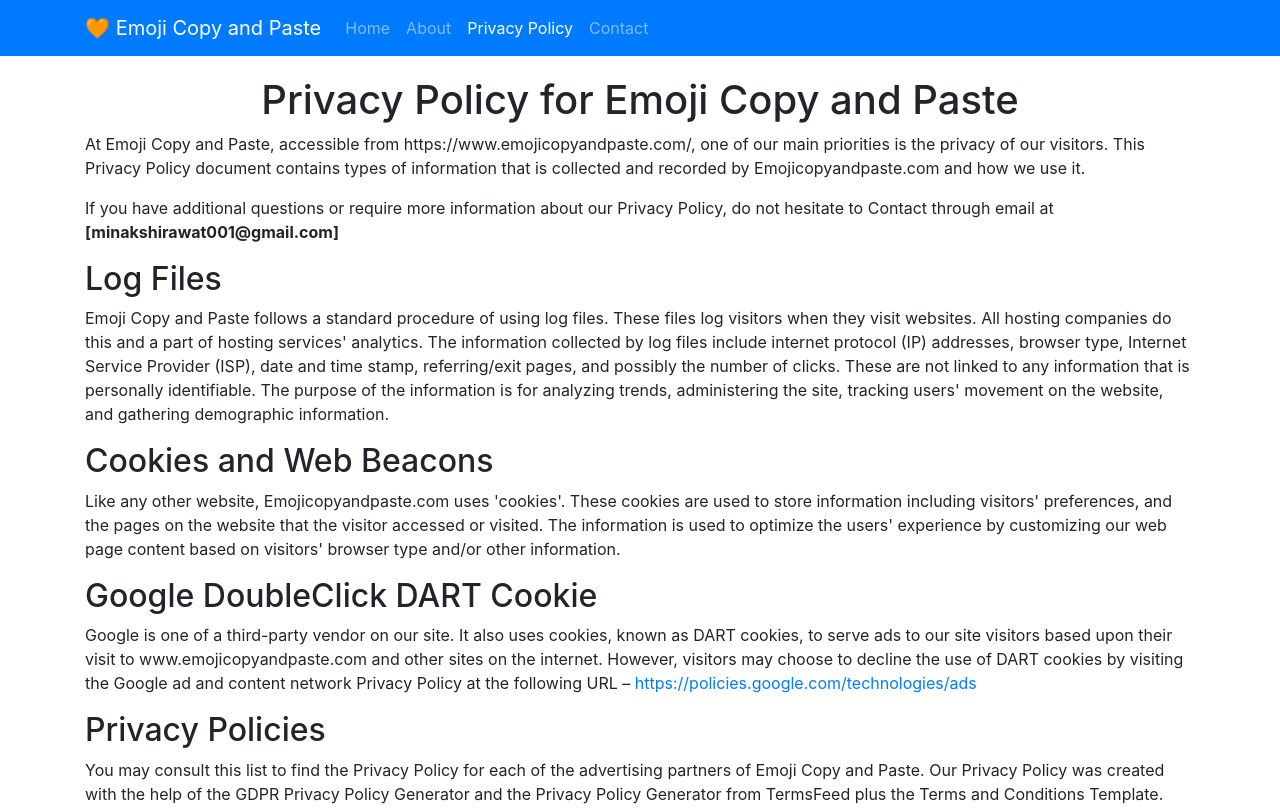
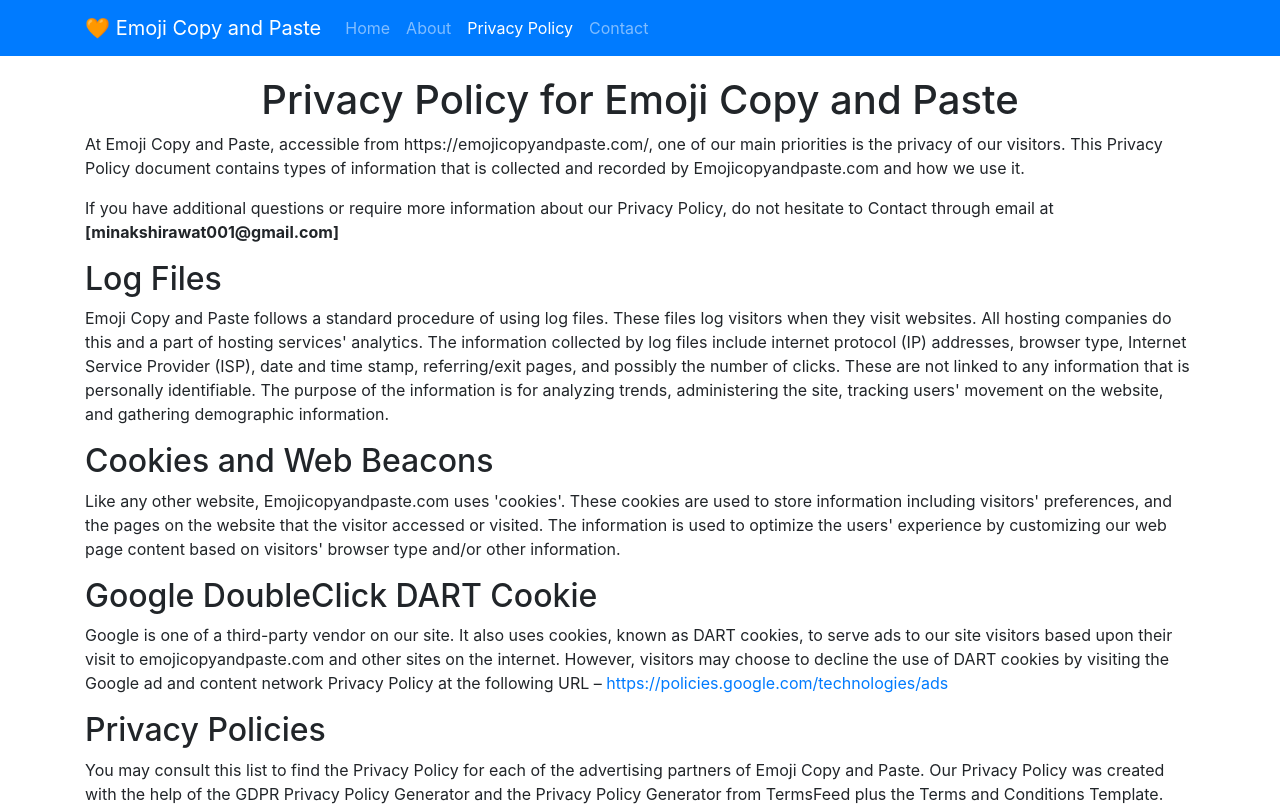
Before and after one commit to ranabayan/emojicopyandpaste, a plain HTML site: page Privacy-Policy.html in a window 1280 px wide. Shown: the top 809 px of the page. Drawn offline with nearby package versions, Linux system fonts and the light colour scheme.

Commit message:
Update Privacy-Policy.html

```diff
--- a/Privacy-Policy.html
+++ b/Privacy-Policy.html
@@ -3,7 +3,7 @@
 <head>
 <meta charset="utf-8">
 <meta http-equiv="X-UA-Compatible" content="IE=edge">
-<link rel="shortcut icon" type="image/x-icon" href="https://www.emojicopyandpaste.com/favicon.ico">
+<link rel="shortcut icon" type="image/x-icon" href="https://emojicopyandpaste.com/favicon.ico">
 <title>😍 Emoji Copy and Paste ➼ One Click Copy & Paste Emoji</title>
 <meta name="viewport" content="width=device-width, initial-scale=1.0">
 <meta name="description" content="One Click Copy emoji and paste wherever you want ✌. Just tab on any emoji it will Copied to clipboard. No extra software required.😍😘🤩😆😂🤣🧐🤓😻❤️💖💙😜🤪😴😳😱">
@@ -17,8 +17,8 @@
 <meta property="og:type" content="website" />
 <meta property="og:title" content="😎 Emoji Copy and Paste ➼ One Click Copy & Paste Emoji" />
 <meta property="og:description" content="Emojis are the best way to express your emotions and feelings, just copy and paste wherever you want that’s it." />
-<meta property="og:url" content="https://www.emojicopyandpaste.com/" />
-<meta property="og:image" content="https://www.emojicopyandpaste.com/Emoji-copy-and-paste.jpg" />
+<meta property="og:url" content="https://emojicopyandpaste.com/" />
+<meta property="og:image" content="https://emojicopyandpaste.com/Emoji-copy-and-paste.jpg" />
 <link rel="stylesheet" type="text/css" href="style.css">
 <link rel="stylesheet" href="https://stackpath.bootstrapcdn.com/bootstrap/4.5.2/css/bootstrap.min.css" integrity="sha384-JcKb8q3iqJ61gNV9KGb8thSsNjpSL0n8PARn9HuZOnIxN0hoP+VmmDGMN5t9UJ0Z" crossorigin="anonymous">
 <script src="https://code.jquery.com/jquery-3.5.1.slim.min.js" integrity="sha384-DfXdz2htPH0lsSSs5nCTpuj/zy4C+OGpamoFVy38MVBnE+IbbVYUew+OrCXaRkfj" crossorigin="anonymous"></script>
@@ -35,7 +35,7 @@
 		</button>
 		<div class="collapse navbar-collapse" id="navbarNavAltMarkup">
 		  <div class="navbar-nav">
-			<a class="nav-link" href="https://www.emojicopyandpaste.com">Home</a>
+			<a class="nav-link" href="https://emojicopyandpaste.com">Home</a>
 			<a class="nav-link" href="#card-body">About</a>
 			<a class="nav-link active" href="#">Privacy Policy<span class="sr-only">(current)</span></a>
 			<a class="nav-link" href="#card-body2">Contact</a>
@@ -48,14 +48,14 @@
 	<div style="padding-top:20px"></div>
 <h1 style="text-align: center;">Privacy Policy for Emoji Copy and Paste</h1>
 
-<p>At Emoji Copy and Paste, accessible from https://www.emojicopyandpaste.com/, one of our main priorities is the privacy of our visitors. This Privacy Policy document contains types of information that is collected and recorded by Emojicopyandpaste.com and how we use it.</p>
+<p>At Emoji Copy and Paste, accessible from https://emojicopyandpaste.com/, one of our main priorities is the privacy of our visitors. This Privacy Policy document contains types of information that is collected and recorded by Emojicopyandpaste.com and how we use it.</p>
 <p>If you have additional questions or require more information about our Privacy Policy, do not hesitate to Contact through email at <b>[minakshirawat001@gmail.com]</b></p>
 <h2>Log Files</h2>
 <p>Emoji Copy and Paste follows a standard procedure of using log files. These files log visitors when they visit websites. All hosting companies do this and a part of hosting services' analytics. The information collected by log files include internet protocol (IP) addresses, browser type, Internet Service Provider (ISP), date and time stamp, referring/exit pages, and possibly the number of clicks. These are not linked to any information that is personally identifiable. The purpose of the information is for analyzing trends, administering the site, tracking users' movement on the website, and gathering demographic information.</p>
 <h2>Cookies and Web Beacons</h2>
 <p>Like any other website, Emojicopyandpaste.com uses 'cookies'. These cookies are used to store information including visitors' preferences, and the pages on the website that the visitor accessed or visited. The information is used to optimize the users' experience by customizing our web page content based on visitors' browser type and/or other information.</p>
 <h2>Google DoubleClick DART Cookie</h2>
-<p>Google is one of a third-party vendor on our site. It also uses cookies, known as DART cookies, to serve ads to our site visitors based upon their visit to www.emojicopyandpaste.com and other sites on the internet. However, visitors may choose to decline the use of DART cookies by visiting the Google ad and content network Privacy Policy at the following URL – <a href="https://policies.google.com/technologies/ads">https://policies.google.com/technologies/ads</a></p>
+<p>Google is one of a third-party vendor on our site. It also uses cookies, known as DART cookies, to serve ads to our site visitors based upon their visit to emojicopyandpaste.com and other sites on the internet. However, visitors may choose to decline the use of DART cookies by visiting the Google ad and content network Privacy Policy at the following URL – <a href="https://policies.google.com/technologies/ads">https://policies.google.com/technologies/ads</a></p>
 <h2>Privacy Policies</h2>
 <P>You may consult this list to find the Privacy Policy for each of the advertising partners of Emoji Copy and Paste. Our Privacy Policy was created with the help of the GDPR Privacy Policy Generator and the Privacy Policy Generator from TermsFeed plus the Terms and Conditions Template</a>.</p>
 <p>Third-party ad servers or ad networks uses technologies like cookies, JavaScript, or Web Beacons that are used in their respective advertisements and links that appear on Emojicopyandpaste.com, which are sent directly to users' browser. They automatically receive your IP address when this occurs. These technologies are used to measure the effectiveness of their advertising campaigns and/or to personalize the advertising content that you see on websites that you visit.</p>
@@ -74,8 +74,8 @@
 
 <div class="card text-center">
 	<div id="card-body">
-	  <h3 class="card-title">About <a href="https:\\www.emojicopyandpaste.com">Emoji Copy and Paste</a></h3>
-	  <p>Hey, are you searching for beautiful Emoji which you can copy easily? Then you are in the right place because here you can find all categories of Emoji on this page. We serve emoji for you with one click copy to clipboard facility. Emoji are supported on Apple iOS, Android, Linux, OS X, Windows, Apps like Facebook, Instagram, Twitter, Tumblr, Jiochat, Snapchat, Blog, Website and other social media massaging platforms. Express your feelings through an Emoji. Now a days we use emojis everyday in our day-to-day life. We all know that 17 July is the world emoji day. It is very easy to express your feelings & emotions via <a href="https://www.emojicopyandpaste.com">Emojis</a>, because you don't need to write to much text fot it.</p>
+	  <h3 class="card-title">About <a href="https:\\emojicopyandpaste.com">Emoji Copy and Paste</a></h3>
+	  <p>Hey, are you searching for beautiful Emoji which you can copy easily? Then you are in the right place because here you can find all categories of Emoji on this page. We serve emoji for you with one click copy to clipboard facility. Emoji are supported on Apple iOS, Android, Linux, OS X, Windows, Apps like Facebook, Instagram, Twitter, Tumblr, Jiochat, Snapchat, Blog, Website and other social media massaging platforms. Express your feelings through an Emoji. Now a days we use emojis everyday in our day-to-day life. We all know that 17 July is the world emoji day. It is very easy to express your feelings & emotions via <a href="https://emojicopyandpaste.com">Emojis</a>, because you don't need to write to much text fot it.</p>
 	  <p>Emoji copy and paste is a most advanced online webpage to find the cool and beautiful emoji with various combinations of categories which are used by millions of people around the world.</p>
 	  <p>We divided all emoji into various categories for our users comfort like Smiley Face Emoji, Hand Emoji, Boy Girl Emoji, Dress Emoji, Food Emoji, Nature & Animal Emoji, Sports Emoji, Travel & Vehicle Emoji, Symbol & Object Emoji, National Flags Emoji, Person Emoji, Yellow Hair Emoji, Troll Face Emoji, Brown Face Emoji, Black Face Emoji, Black & White Emoji, and Desktop Support Emoji.</p>
 	<img src="Emoji-copy-and-paste.jpg" img style="max-width:900px" class="card-img-bottom" title="Emoji-copy-and-paste" alt="emoji-copy-and-paste-logo"></br>
@@ -101,12 +101,12 @@
 	<div id="card-body2">
 	  <p>Copy and paste of emoji are very much easy as just clicking on the emoji, the emoji is copied automatically in a way that it is ready to use online. You can use these emoji in your Instagram profile bio, Facebook posts, twitter tweets, Snapchat message, and everywhere online.</p>
 	  <p>If you have any issue or suggestion about this page then you can contact us at <b>minakshirawat001@gmail.com</b></p>
-	  <a href="https://www.emojicopyandpaste.com" class="btn btn-primary">Home</a>
+	  <a href="https://emojicopyandpaste.com" class="btn btn-primary">Home</a>
 	  <a href="#" class="btn btn-primary">Privacy Policy</a>
 	  <a href="#card-body" class="btn btn-primary">About</a>
 	</div>
 	<div class="card-footer text-muted">
-	  <a href="https:\\www.emojicopyandpaste.com">www.emojicopyandpaste.com</a>
+	  <a href="https:\\emojicopyandpaste.com">www.emojicopyandpaste.com</a>
 	</div>
   </div>
 
```
